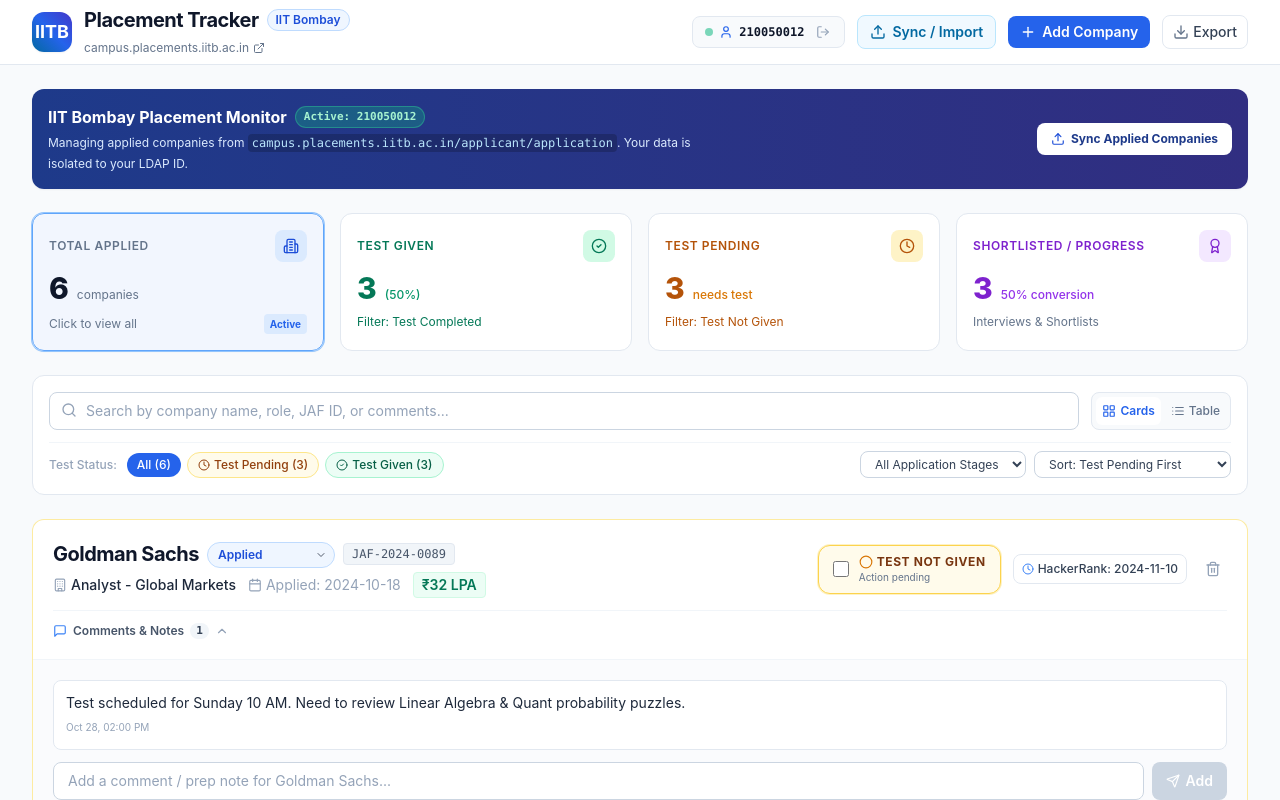
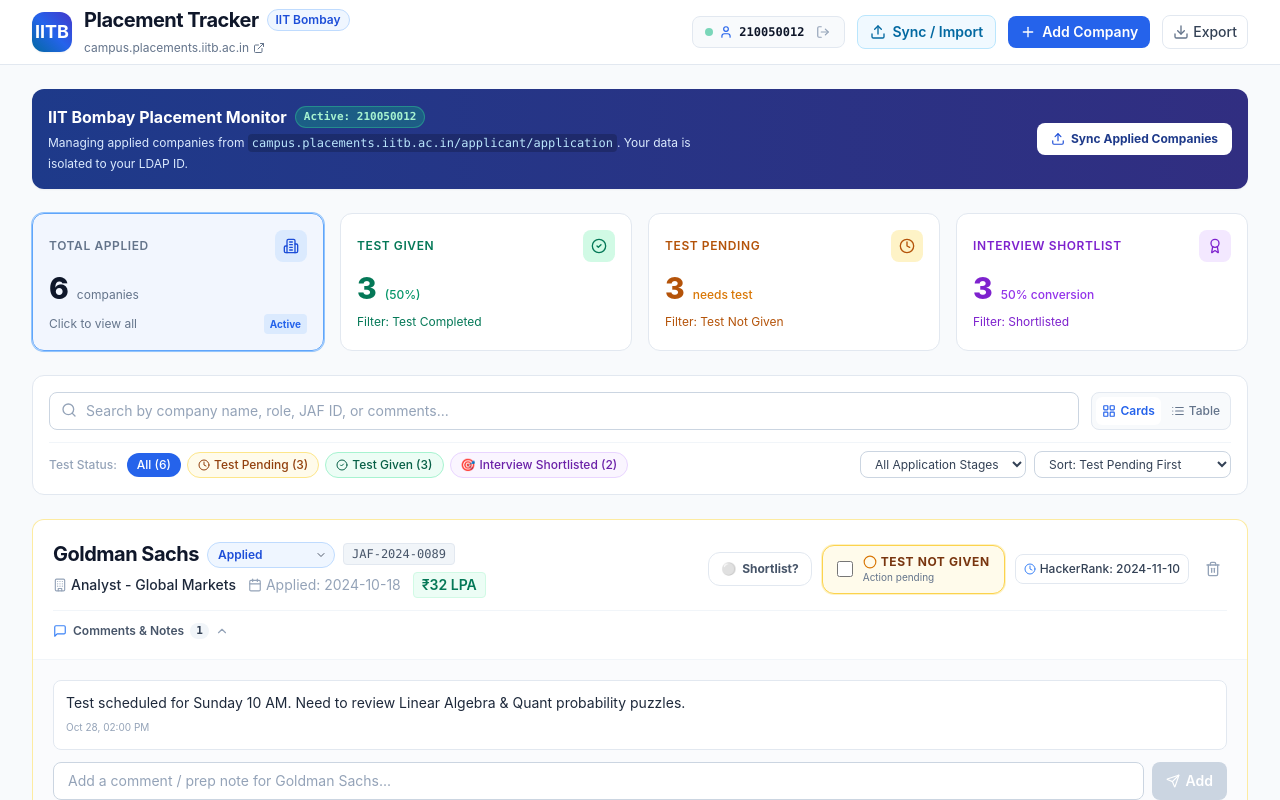
Before and after one commit to vennyvirtuoso/TestReminder, a Next.js app: page / in a window 1280 px wide. Both pictures are taken after a click on the button "Launch Demo Student Workspace (210050012)". Shown: the top 800 px of the page. Built offline with nearby package versions, Linux system fonts and the light colour scheme.

Commit message:
feat: add shortlisted for interview tracking, badges, toggle, and filter

```diff
--- a/src/app/api/iitb/route.ts
+++ b/src/app/api/iitb/route.ts
@@ -195,15 +195,23 @@ export async function POST(req: NextRequest) {
         });
       }
 
+      const statusStr = String(status).trim();
+      const isShortlisted =
+        item.shortlistedForInterview ??
+        (statusStr.toLowerCase().includes('shortlist') ||
+          statusStr.toLowerCase().includes('interview') ||
+          statusStr.toLowerCase().includes('select'));
+
       return {
         id: `iitb-api-${jobId || idx}-${Date.now()}`,
         companyName: String(companyName).trim(),
         profile: String(profile).trim(),
         jafId: jafId,
-        status: String(status).trim(),
+        status: statusStr,
         appliedDate: String(appliedDate).slice(0, 10),
         testGiven: false,
         testPlatform: hasTest ? testName : undefined,
+        shortlistedForInterview: Boolean(isShortlisted),
         comments: comments,
         createdAt: new Date().toISOString(),
         updatedAt: new Date().toISOString(),
--- a/src/app/page.tsx
+++ b/src/app/page.tsx
@@ -47,16 +47,22 @@ function mergeApplications(
       jafId = `Profile #${num}`;
     }
 
+    const status = item.status || 'Applied';
+    const isShortlisted =
+      item.shortlistedForInterview ??
+      (status.toLowerCase().includes('shortlist') || status.toLowerCase().includes('interview'));
+
     return {
       id: item.id || `app-${Date.now()}-${idx}`,
       companyName: item.companyName || 'Company',
       profile: profile,
       jafId: jafId,
-      status: item.status || 'Applied',
+      status: status,
       appliedDate: item.appliedDate || '',
       testGiven: Boolean(item.testGiven),
       testDate: item.testDate || '',
       testPlatform: item.testPlatform || '',
+      shortlistedForInterview: Boolean(isShortlisted),
       comments: item.comments || [],
       createdAt: item.createdAt || new Date().toISOString(),
       updatedAt: item.updatedAt || new Date().toISOString(),
@@ -78,6 +84,8 @@ function mergeApplications(
         status: item.status || existing.status,
         jafId: item.jafId || existing.jafId,
         appliedDate: item.appliedDate || existing.appliedDate,
+        shortlistedForInterview:
+          item.shortlistedForInterview ?? existing.shortlistedForInterview ?? false,
         updatedAt: new Date().toISOString(),
       });
     } else {
@@ -228,13 +236,36 @@ export default function Home() {
     updateApplications(updated);
   };
 
+  // Toggle Shortlisted for Interview
+  const handleToggleInterviewShortlist = (id: string) => {
+    const updated = applications.map((app) => {
+      if (app.id === id) {
+        const next = !app.shortlistedForInterview;
+        return {
+          ...app,
+          shortlistedForInterview: next,
+          status: next && app.status === 'Applied' ? 'Shortlisted' : app.status,
+          updatedAt: new Date().toISOString(),
+        };
+      }
+      return app;
+    });
+    updateApplications(updated);
+  };
+
   // Update Status
   const handleUpdateStatus = (id: string, newStatus: ApplicationStatus | string) => {
     const updated = applications.map((app) => {
       if (app.id === id) {
+        const isShortlisted =
+          newStatus === 'Shortlisted' ||
+          newStatus === 'Interview' ||
+          newStatus === 'Selected' ||
+          app.shortlistedForInterview;
         return {
           ...app,
           status: newStatus,
+          shortlistedForInterview: isShortlisted,
           updatedAt: new Date().toISOString(),
         };
       }
@@ -338,9 +369,10 @@ export default function Home() {
           }
         }
 
-        // Test Given filter
+        // Test Given / Shortlist filter
         if (testFilter === 'given' && !app.testGiven) return false;
         if (testFilter === 'not_given' && app.testGiven) return false;
+        if (testFilter === 'shortlisted' && !app.shortlistedForInterview) return false;
 
         // Status filter
         if (statusFilter !== 'all' && app.status.toLowerCase() !== statusFilter.toLowerCase()) {
@@ -509,6 +541,17 @@ export default function Home() {
                 <CheckCircle2 className="w-3 h-3" />
                 Test Given ({applications.filter((a) => a.testGiven).length})
               </button>
+              <button
+                onClick={() => setTestFilter('shortlisted')}
+                className={`px-2.5 py-1 rounded-full font-medium flex items-center gap-1 transition ${
+                  testFilter === 'shortlisted'
+                    ? 'bg-purple-600 text-white'
+                    : 'bg-purple-50 text-purple-800 hover:bg-purple-100 border border-purple-200'
+                }`}
+              >
+                <span>🎯</span>
+                Interview Shortlisted ({applications.filter((a) => a.shortlistedForInterview).length})
+              </button>
             </div>
 
             {/* Dropdown Filters: Application Status & Sort */}
@@ -548,6 +591,7 @@ export default function Home() {
                   key={app.id}
                   application={app}
                   onToggleTestGiven={handleToggleTestGiven}
+                  onToggleInterviewShortlist={handleToggleInterviewShortlist}
                   onUpdateStatus={handleUpdateStatus}
                   onAddComment={handleAddComment}
                   onDeleteComment={handleDeleteComment}
@@ -560,6 +604,7 @@ export default function Home() {
             <CompanyTableView
               applications={filteredApplications}
               onToggleTestGiven={handleToggleTestGiven}
+              onToggleInterviewShortlist={handleToggleInterviewShortlist}
               onUpdateStatus={handleUpdateStatus}
               onAddComment={handleAddComment}
               onDeleteComment={handleDeleteComment}
--- a/src/components/AddCompanyModal.tsx
+++ b/src/components/AddCompanyModal.tsx
@@ -16,6 +16,7 @@ export const AddCompanyModal: React.FC<AddCompanyModalProps> = ({ isOpen, onClos
   const [jafId, setJafId] = useState('');
   const [status, setStatus] = useState<ApplicationStatus>('Applied');
   const [testGiven, setTestGiven] = useState(false);
+  const [shortlistedForInterview, setShortlistedForInterview] = useState(false);
   const [testDate, setTestDate] = useState('');
   const [testPlatform, setTestPlatform] = useState('');
   const [initialComment, setInitialComment] = useState('');
@@ -32,6 +33,7 @@ export const AddCompanyModal: React.FC<AddCompanyModalProps> = ({ isOpen, onClos
       jafId: jafId.trim() || undefined,
       status: status,
       testGiven: testGiven,
+      shortlistedForInterview: shortlistedForInterview || status === 'Shortlisted' || status === 'Interview',
       testDate: testDate || undefined,
       testPlatform: testPlatform.trim() || undefined,
       comments: initialComment.trim()
@@ -51,6 +53,7 @@ export const AddCompanyModal: React.FC<AddCompanyModalProps> = ({ isOpen, onClos
     setJafId('');
     setStatus('Applied');
     setTestGiven(false);
+    setShortlistedForInterview(false);
     setTestDate('');
     setTestPlatform('');
     setInitialComment('');
@@ -138,7 +141,8 @@ export const AddCompanyModal: React.FC<AddCompanyModalProps> = ({ isOpen, onClos
               </select>
             </div>
 
-            {/* Test Given Checkbox */}
+            {/* Test Given & Interview Shortlist Checkboxes */}
+            <div className="flex flex-col gap-2">
               <div className="flex items-center gap-2 p-2 border border-slate-200 rounded-lg bg-slate-50">
                 <input
                   type="checkbox"
@@ -150,6 +154,21 @@ export const AddCompanyModal: React.FC<AddCompanyModalProps> = ({ isOpen, onClos
                 <label htmlFor="modal-test-given" className="text-xs font-semibold text-slate-800 cursor-pointer">
                   Test Given / Completed
                 </label>
+              </div>
+
+              <div className="flex items-center gap-2 p-2 border border-purple-200 rounded-lg bg-purple-50/50">
+                <input
+                  type="checkbox"
+                  id="modal-shortlisted"
+                  checked={shortlistedForInterview}
+                  onChange={(e) => setShortlistedForInterview(e.target.checked)}
+                  className="w-4 h-4 text-purple-600 rounded border-purple-300 focus:ring-purple-500 cursor-pointer"
+                />
+                <label htmlFor="modal-shortlisted" className="text-xs font-bold text-purple-900 cursor-pointer flex items-center gap-1">
+                  <span>🎯</span>
+                  Shortlisted for Interview
+                </label>
+              </div>
             </div>
           </div>
 
--- a/src/components/CompanyItem.tsx
+++ b/src/components/CompanyItem.tsx
@@ -20,6 +20,7 @@ import { CompanyApplication, ApplicationStatus } from '../types';
 interface CompanyItemProps {
   application: CompanyApplication;
   onToggleTestGiven: (id: string) => void;
+  onToggleInterviewShortlist?: (id: string) => void;
   onUpdateStatus: (id: string, newStatus: ApplicationStatus | string) => void;
   onAddComment: (id: string, commentText: string) => void;
   onDeleteComment: (companyId: string, commentId: string) => void;
@@ -41,6 +42,7 @@ const STATUS_COLORS: Record<string, string> = {
 export const CompanyItem: React.FC<CompanyItemProps> = ({
   application,
   onToggleTestGiven,
+  onToggleInterviewShortlist,
   onUpdateStatus,
   onAddComment,
   onDeleteComment,
@@ -113,6 +115,12 @@ export const CompanyItem: React.FC<CompanyItemProps> = ({
                   {application.jafId}
                 </span>
               )}
+
+              {application.shortlistedForInterview && (
+                <span className="text-xs px-2.5 py-0.5 rounded-full bg-purple-100 text-purple-800 font-bold border border-purple-300 inline-flex items-center gap-1 shadow-2xs">
+                  🎯 Interview Shortlist
+                </span>
+              )}
             </div>
 
             <div className="mt-1 flex flex-wrap items-center gap-y-1 gap-x-3 text-xs sm:text-sm text-slate-600">
@@ -136,9 +144,26 @@ export const CompanyItem: React.FC<CompanyItemProps> = ({
             </div>
           </div>
 
-          {/* Right: TEST GIVEN / NOT GIVEN Checkbox Control */}
-          <div className="flex items-center flex-wrap gap-3">
-            {/* The Main Checkbox */}
+          {/* Right: TEST GIVEN / SHORTLIST Controls */}
+          <div className="flex items-center flex-wrap gap-2.5">
+            {/* The Shortlisted for Interview Button */}
+            <button
+              type="button"
+              onClick={() => onToggleInterviewShortlist && onToggleInterviewShortlist(application.id)}
+              className={`flex items-center gap-1.5 px-3 py-2 rounded-xl border text-xs font-bold transition-all cursor-pointer select-none ${
+                application.shortlistedForInterview
+                  ? 'bg-purple-600 text-white border-purple-700 shadow-xs hover:bg-purple-700'
+                  : 'bg-white text-slate-600 border-slate-200 hover:bg-purple-50 hover:text-purple-700 hover:border-purple-300'
+              }`}
+              title="Click to toggle: Shortlisted for Interview"
+            >
+              <span>{application.shortlistedForInterview ? '🎯' : '⚪'}</span>
+              <span>
+                {application.shortlistedForInterview ? 'Shortlisted' : 'Shortlist?'}
+              </span>
+            </button>
+
+            {/* The Main Test Checkbox */}
             <div
               onClick={() => onToggleTestGiven(application.id)}
               className={`flex items-center gap-2.5 px-3.5 py-2 rounded-xl border transition-all cursor-pointer select-none ${
--- a/src/components/CompanyTableView.tsx
+++ b/src/components/CompanyTableView.tsx
@@ -16,6 +16,7 @@ import { CompanyApplication, ApplicationStatus } from '../types';
 interface CompanyTableViewProps {
   applications: CompanyApplication[];
   onToggleTestGiven: (id: string) => void;
+  onToggleInterviewShortlist?: (id: string) => void;
   onUpdateStatus: (id: string, newStatus: ApplicationStatus | string) => void;
   onAddComment: (id: string, commentText: string) => void;
   onDeleteComment: (companyId: string, commentId: string) => void;
@@ -25,6 +26,7 @@ interface CompanyTableViewProps {
 export const CompanyTableView: React.FC<CompanyTableViewProps> = ({
   applications,
   onToggleTestGiven,
+  onToggleInterviewShortlist,
   onUpdateStatus,
   onAddComment,
   onDeleteComment,
@@ -56,6 +58,7 @@ export const CompanyTableView: React.FC<CompanyTableViewProps> = ({
               <th className="py-3 px-4">Role / Profile</th>
               <th className="py-3 px-4">JAF ID</th>
               <th className="py-3 px-4">Status</th>
+              <th className="py-3 px-4 text-center">Interview Shortlist</th>
               <th className="py-3 px-4 text-center">Test Status (Given?)</th>
               <th className="py-3 px-4">Test Date/Platform</th>
               <th className="py-3 px-4 text-center">Comments</th>
@@ -91,6 +94,21 @@ export const CompanyTableView: React.FC<CompanyTableViewProps> = ({
                         <option value="Waitlisted">Waitlisted</option>
                         <option value="Rejected">Rejected</option>
                       </select>
+                    </td>
+
+                    {/* Interview Shortlist Toggle Column */}
+                    <td className="py-3 px-4 text-center">
+                      <button
+                        onClick={() => onToggleInterviewShortlist && onToggleInterviewShortlist(app.id)}
+                        className={`inline-flex items-center gap-1 px-2.5 py-1 rounded-full text-xs font-bold border transition ${
+                          app.shortlistedForInterview
+                            ? 'bg-purple-100 text-purple-800 border-purple-300 hover:bg-purple-200 shadow-2xs'
+                            : 'bg-slate-50 text-slate-500 border-slate-200 hover:bg-purple-50 hover:text-purple-700 hover:border-purple-200'
+                        }`}
+                        title="Click to toggle: Shortlisted for Interview"
+                      >
+                        <span>{app.shortlistedForInterview ? '🎯 Shortlisted' : '— Not Yet'}</span>
+                      </button>
                     </td>
 
                     {/* Test Given Checkbox Column */}
@@ -164,7 +182,7 @@ export const CompanyTableView: React.FC<CompanyTableViewProps> = ({
                   {/* Expandable Comments Drawer for this row */}
                   {isExpanded && (
                     <tr className="bg-slate-50/90 border-t border-b border-blue-100">
-                      <td colSpan={9} className="p-4">
+                      <td colSpan={10} className="p-4">
                         <div className="max-w-3xl mx-auto space-y-3">
                           <div className="flex items-center justify-between">
                             <span className="text-xs font-bold text-slate-800 flex items-center gap-1.5">
--- a/src/components/StatsCards.tsx
+++ b/src/components/StatsCards.tsx
@@ -19,7 +19,11 @@ export const StatsCards: React.FC<StatsCardsProps> = ({
   const testsGiven = applications.filter((a) => a.testGiven).length;
   const testsNotGiven = applications.filter((a) => !a.testGiven).length;
   const shortlisted = applications.filter(
-    (a) => a.status.toLowerCase().includes('shortlist') || a.status.toLowerCase().includes('interview') || a.status.toLowerCase().includes('select')
+    (a) =>
+      a.shortlistedForInterview ||
+      a.status.toLowerCase().includes('shortlist') ||
+      a.status.toLowerCase().includes('interview') ||
+      a.status.toLowerCase().includes('select')
   ).length;
 
   const percentage = total > 0 ? Math.round((testsGiven / total) * 100) : 0;
@@ -114,10 +118,17 @@ export const StatsCards: React.FC<StatsCardsProps> = ({
       </div>
 
       {/* Shortlisted / Progress */}
-      <div className="p-4 rounded-xl border border-slate-200 bg-white">
+      <div
+        onClick={() => onSelectTestFilter('shortlisted')}
+        className={`p-4 rounded-xl border transition cursor-pointer ${
+          selectedTestFilter === 'shortlisted'
+            ? 'bg-purple-50/70 border-purple-400 shadow-sm ring-1 ring-purple-300'
+            : 'bg-white border-slate-200 hover:border-slate-300 hover:shadow-xs'
+        }`}
+      >
         <div className="flex items-center justify-between">
           <span className="text-xs font-semibold text-purple-700 uppercase tracking-wider">
-            Shortlisted / Progress
+            Interview Shortlist
           </span>
           <div className="p-2 rounded-lg bg-purple-100 text-purple-700">
             <Award className="w-4 h-4" />
@@ -129,8 +140,11 @@ export const StatsCards: React.FC<StatsCardsProps> = ({
             {total > 0 ? `${Math.round((shortlisted / total) * 100)}% conversion` : '0'}
           </span>
         </div>
-        <div className="mt-2 text-xs text-slate-500">
-          <span>Interviews & Shortlists</span>
+        <div className="mt-2 text-xs text-purple-700 flex items-center justify-between">
+          <span>Filter: Shortlisted</span>
+          {selectedTestFilter === 'shortlisted' && (
+            <span className="text-[10px] font-bold text-purple-800 bg-purple-200 px-1.5 py-0.5 rounded">Active</span>
+          )}
         </div>
       </div>
     </div>
--- a/src/types/index.ts
+++ b/src/types/index.ts
@@ -25,6 +25,8 @@ export interface CompanyApplication {
   testGiven: boolean; // Checkbox: given / given not the test
   testDate?: string;
   testPlatform?: string; // HackerRank, Mettl, CodeSignal, etc.
+  shortlistedForInterview?: boolean; // Shortlisted for interview
+  interviewDate?: string;
   location?: string;
   ctc?: string;
   comments: CommentItem[]; // Comment section for each company
@@ -32,5 +34,5 @@ export interface CompanyApplication {
   updatedAt: string;
 }
 
-export type FilterTestStatus = 'all' | 'given' | 'not_given';
+export type FilterTestStatus = 'all' | 'given' | 'not_given' | 'shortlisted';
 export type FilterAppStatus = 'all' | ApplicationStatus | string;
--- a/src/utils/sampleData.ts
+++ b/src/utils/sampleData.ts
@@ -11,6 +11,7 @@ export const SAMPLE_APPLICATIONS: CompanyApplication[] = [
     testGiven: true,
     testDate: '2024-10-20',
     testPlatform: 'HackerRank',
+    shortlistedForInterview: true,
     location: 'Gurugram',
     ctc: '₹85 LPA',
     comments: [
@@ -38,6 +39,7 @@ export const SAMPLE_APPLICATIONS: CompanyApplication[] = [
     testGiven: true,
     testDate: '2024-10-22',
     testPlatform: 'Google Form / Codesignal',
+    shortlistedForInterview: true,
     location: 'Bangalore / Hyderabad',
     ctc: '₹38 LPA',
     comments: [
--- a/src/utils/storage.ts
+++ b/src/utils/storage.ts
@@ -126,6 +126,7 @@ export const exportToCSV = (apps: CompanyApplication[], ldapId: string = 'User')
     'Company Name',
     'Profile / Role',
     'Status',
+    'Shortlisted for Interview',
     'Test Given',
     'Test Date',
     'Test Platform',
@@ -145,6 +146,7 @@ export const exportToCSV = (apps: CompanyApplication[], ldapId: string = 'User')
     escapeCSV(app.companyName),
     escapeCSV(app.profile),
     escapeCSV(app.status),
+    escapeCSV(app.shortlistedForInterview ? 'Yes (Shortlisted)' : 'No'),
     escapeCSV(app.testGiven ? 'Given' : 'Not Given'),
     escapeCSV(app.testDate || ''),
     escapeCSV(app.testPlatform || ''),
```
Lines whose indentation alone changed are shown as unchanged.
